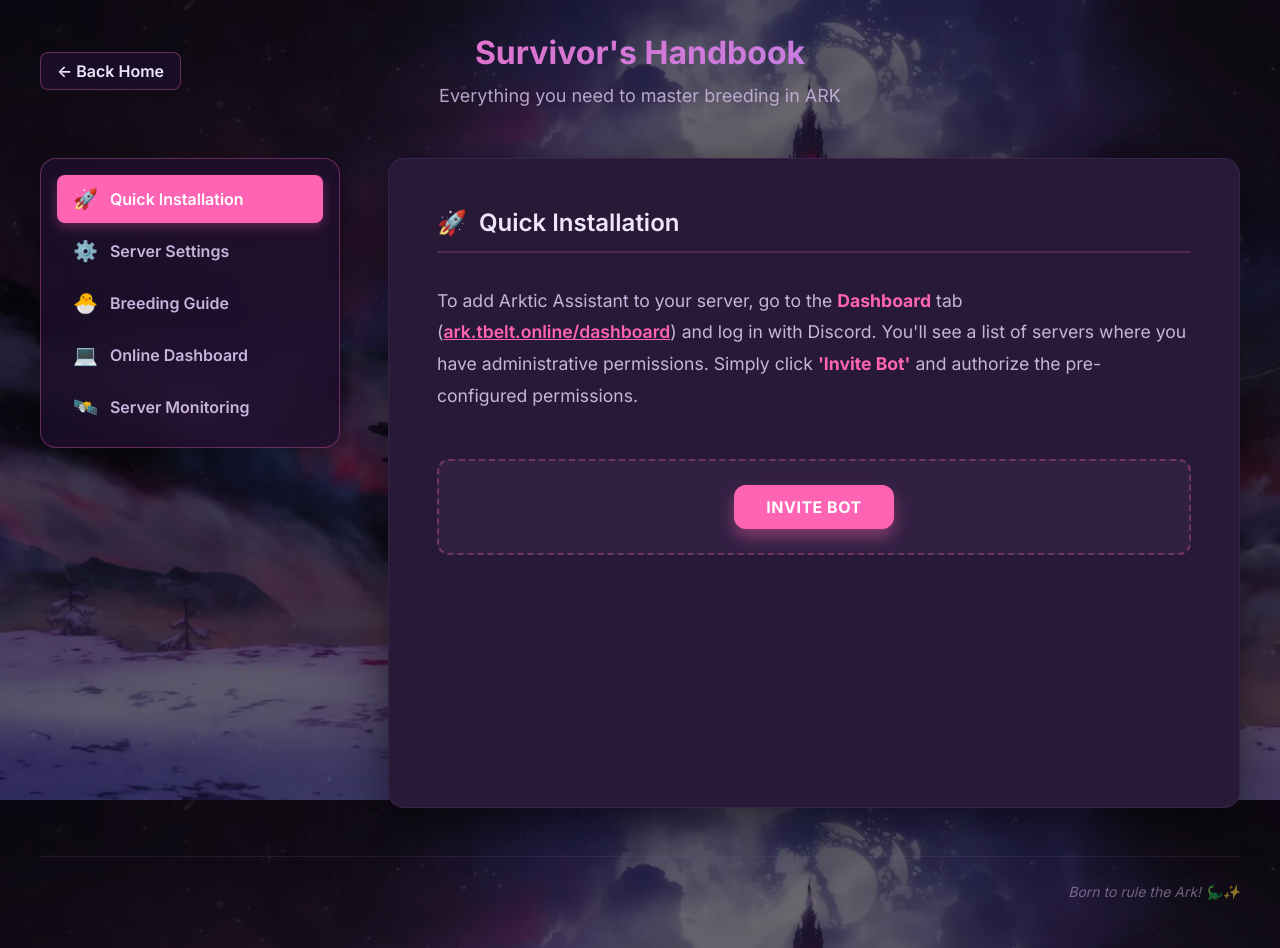
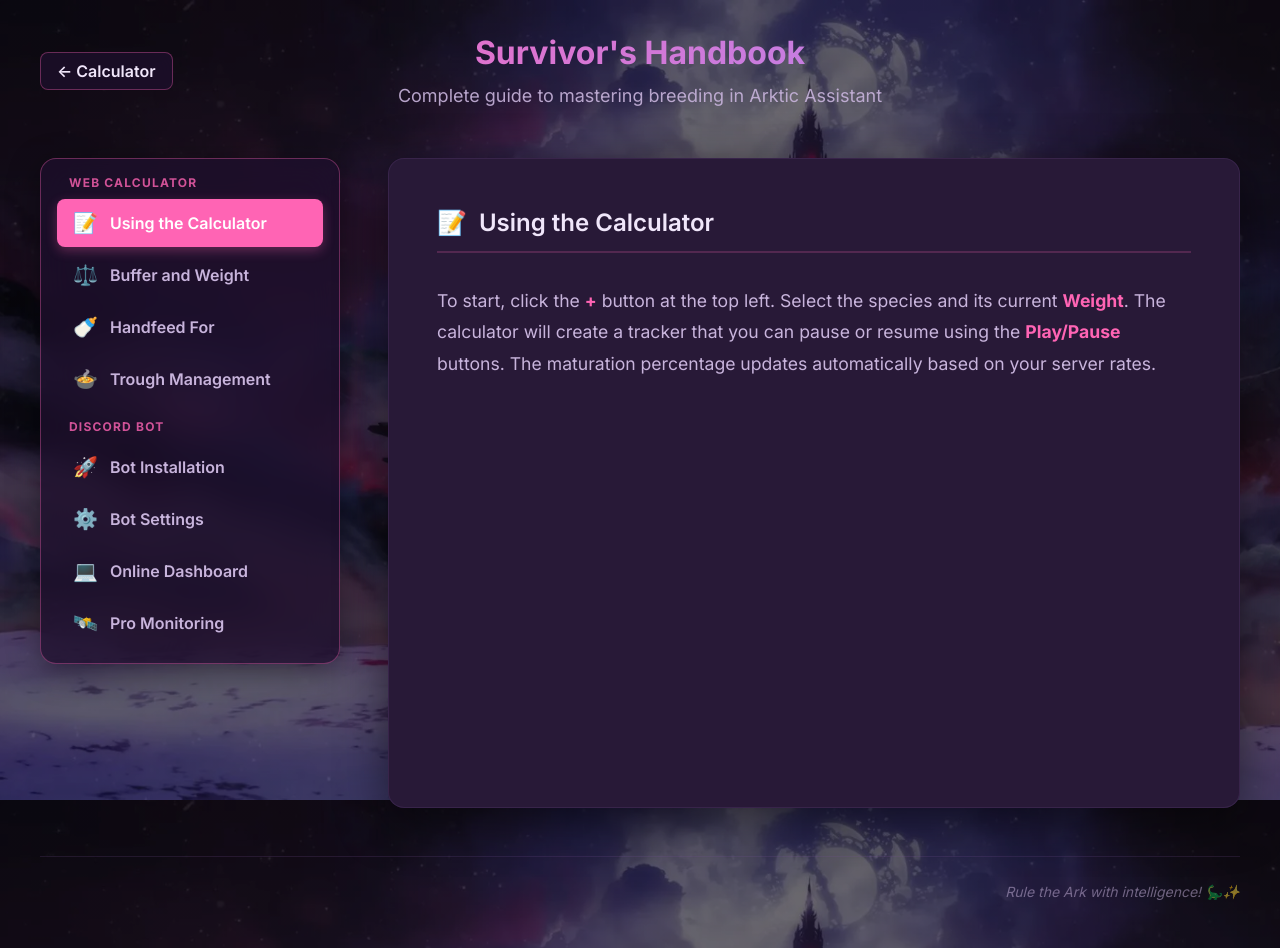
Before and after one commit to tBeltty/ARK-Breeding-Calculator-tBelt, a React (Vite) app: page /help in a window 1280 px wide. Built offline with nearby package versions, Linux system fonts and the light colour scheme; no server answers.

Commit message:
docs: restructure help into categories and add comprehensive web calculator guide

```diff
--- a/src/locales/en.json
+++ b/src/locales/en.json
@@ -335,30 +335,46 @@
     },
     "help": {
         "title": "Survivor's Handbook",
-        "subtitle": "Everything you need to master breeding in ARK",
-        "footer": "Born to rule the Ark! 🦕✨",
-        "back_btn": "Back Home",
+        "subtitle": "Complete guide to mastering breeding in Arktic Assistant",
+        "footer": "Rule the Ark with intelligence! 🦕✨",
+        "back_btn": "Calculator",
         "invite_btn": "Invite Bot",
+        "categories": {
+            "calculator": "Web Calculator",
+            "bot": "Discord Bot"
+        },
         "sections": {
+            "calc_basic": {
+                "title": "Using the Calculator",
+                "content": "To start, click the **+** button at the top left. Select the species and its current **Weight**. The calculator will create a tracker that you can pause or resume using the **Play/Pause** buttons. The maturation percentage updates automatically based on your server rates."
+            },
+            "calc_buffer": {
+                "title": "Buffer and Weight",
+                "content": "The **Buffer** is the actual time your baby can survive with a full inventory before starving. The most critical data point is **Weight**: more weight means more food stacks fit in the inventory, providing a longer 'Buffer' (and more sleep for you)."
+            },
+            "calc_handfeed": {
+                "title": "Handfeed For",
+                "content": "The **'Hand Feed For'** value indicates the maturation percentage needed so the baby can sustain a full inventory until it reaches the Juvenile stage (10%). Once you reach that %, you can fill the baby and rest easy; the trough will take over at 10%."
+            },
+            "calc_trough": {
+                "title": "Trough Management",
+                "content": "Use the **Troughs** tab to simulate how long shared food will last among multiple creatures. You can choose the trough type (Normal, Tek, or Maewing) to calculate the correct spoilage rate and receive alerts before it runs empty."
+            },
             "install": {
-                "title": "Quick Installation",
-                "content": "To add Arktic Assistant to your server, go to the **Dashboard** tab ([ark.tbelt.online/dashboard](https://ark.tbelt.online/dashboard)) and log in with Discord. You'll see a list of servers where you have administrative permissions. Simply click **'Invite Bot'** and authorize the pre-configured permissions."
+                "title": "Bot Installation",
+                "content": "To add Arktic Assistant to your Discord server, go to [ark.tbelt.online/dashboard](https://ark.tbelt.online/dashboard). You will see your servers; click **'Invite Bot'** to authorize it with the necessary permissions."
             },
             "settings": {
-                "title": "Server Settings",
-                "content": "The bot adapts to any configuration. Use **/settings game** to toggle between ASA and ASE, and **/settings rates** to choose between automatic official sync or custom multipliers for private servers."
-            },
-            "breeding": {
-                "title": "Breeding Guide",
-                "content": "The key command is **/track**. Make sure to provide the **Weight** of your creature; this is the most critical data point, as it allows the bot to calculate how much food fits in the inventory and how much real 'Buffer' time the baby has before starving."
+                "title": "Bot Settings",
+                "content": "Configure the bot with **/settings**. You can change the game version (**ASA/ASE**), maturation rates (synced with officials or manual), and the notification channel for hunger alerts."
             },
             "dashboard": {
                 "title": "Online Dashboard",
-                "content": "At **ark.tbelt.online/dashboard**, you can manage everything visually. It includes a **Remote Executor** to start trackers without opening Discord and **Command Restrictions** to limit bot usage to specific roles or trusted channels."
+                "content": "The web panel allows you to manage multiple servers, configure command restrictions by role/channel, and use the **Remote Executor** to start Discord trackers from the web."
             },
             "monitoring": {
-                "title": "Server Monitoring",
-                "content": "Link your creatures to a real server. If the ARK server goes down, the system will detect the offline status and **automatically pause your breeding timers** to prevent accidental deaths due to lack of food during downtime."
+                "title": "Pro Monitoring",
+                "content": "Link your trackers to a real ARK server. If the server goes down, Arktic Assistant will **automatically pause your babies** so they don't die during server downtime."
             }
         }
     }
--- a/src/locales/es.json
+++ b/src/locales/es.json
@@ -310,31 +310,47 @@
         "made_by": "Hecho con ❤️ por"
     },
     "help": {
-        "title": "Guía del Sobreviviente",
-        "subtitle": "Todo lo que necesitas para dominar la crianza en ARK",
-        "footer": "¡Nacido para dominar el Arca! 🦕✨",
-        "back_btn": "Volver al Inicio",
+        "title": "Manual del Sobreviviente",
+        "subtitle": "Guía completa para dominar la crianza en Arktic Assistant",
+        "footer": "¡Domina el Arca con inteligencia! 🦕✨",
+        "back_btn": "Calculadora",
         "invite_btn": "Invitar al Bot",
+        "categories": {
+            "calculator": "Calculadora Web",
+            "bot": "Bot de Discord"
+        },
         "sections": {
+            "calc_basic": {
+                "title": "Uso de la Calculadora",
+                "content": "Para empezar, haz clic en el botón **+** arriba a la izquierda. Selecciona la especie y su **Peso (Weight)** actual. La calculadora creará un rastreador que puedes pausar o reanudar con los botones de **Play/Pause**. El porcentaje de maduración se actualiza automáticamente basándose en las tasas de tu servidor."
+            },
+            "calc_buffer": {
+                "title": "Buffer y Peso",
+                "content": "El **Buffer** es el tiempo real que tu bebé puede sobrevivir con el inventario lleno antes de morir de hambre. El dato más importante es el **Peso (Weight)**: a mayor peso, más stacks de comida caben, y por lo tanto, más 'Buffer' (tiempo de sueño para ti) tendrás."
+            },
+            "calc_handfeed": {
+                "title": "Handfeed For (Alimentar a mano)",
+                "content": "El valor **'Hand Feed For'** indica el porcentaje de maduración necesario para que el bebé pueda sostener un inventario lleno que dure hasta la etapa Juvenil (10%). Una vez alcances ese %, puedes llenar al bebé e irte tranquilo; el comedero se encargará del resto al llegar al 10%."
+            },
+            "calc_trough": {
+                "title": "Gestión de Comederos",
+                "content": "Usa la pestaña de **Comederos** para simular cuánto durará la comida compartida entre varias criaturas. Puedes elegir el tipo de comedero (Normal, Tek o Maewing) para calcular la tasa de descomposición (spoilage) correcta y recibir alertas antes de que se vacíe."
+            },
             "install": {
-                "title": "Instalación Rápida",
-                "content": "Para añadir Arktic Assistant a tu servidor, ve a la pestaña **Dashboard** ([ark.tbelt.online/dashboard](https://ark.tbelt.online/dashboard)) e inicia sesión con Discord. Allí verás una lista de servidores donde tienes permisos de administración. Solo tienes que hacer clic en **'Invite Bot'** y autorizar los permisos pre-configurados."
+                "title": "Instalación del Bot",
+                "content": "Para añadir Arktic Assistant a tu servidor de Discord, ve a [ark.tbelt.online/dashboard](https://ark.tbelt.online/dashboard). Verás tus servidores; haz clic en **'Invite Bot'** para autorizarlo con los permisos necesarios."
             },
             "settings": {
-                "title": "Ajustes del Servidor",
-                "content": "El bot se adapta a cualquier configuración. Usa **/settings game** para alternar entre ASA y ASE, y **/settings rates** para elegir entre sincronización oficial automática o multiplicadores personalizados para servidores privados."
-            },
-            "breeding": {
-                "title": "Guía de Crianza",
-                "content": "El comando clave es **/track**. Asegúrate de indicar el **Peso (Weight)** de tu criatura; este es el dato más importante, ya que permite al bot calcular cuánta comida cabe en el inventario y cuánto tiempo de 'Buffer' real tiene el bebé antes de morir."
+                "title": "Ajustes del Bot",
+                "content": "Configura el bot con **/settings**. Puedes cambiar la versión del juego (**ASA/ASE**), las tasas de maduración (sincronizadas con oficiales o manuales) y el canal de notificaciones para alertas de hambre."
             },
             "dashboard": {
                 "title": "Dashboard Online",
-                "content": "En **ark.tbelt.online/dashboard** puedes gestionar todo visualmente. Incluye un **Ejecutor Remoto** para iniciar rastreos sin abrir Discord y **Restricciones de Comandos** para limitar el uso del bot a ciertos roles o canales de confianza."
+                "content": "El panel web permite gestionar múltiples servidores, configurar restricciones de comandos por rol/canal y usar el **Ejecutor Remoto** para iniciar rastreadores en Discord desde la web."
             },
             "monitoring": {
-                "title": "Monitoreo de Servidores",
-                "content": "Vincula tus criaturas a un servidor real. Si el servidor de ARK se cae, el sistema detectará el estado offline y **pausará automáticamente tus timers** de crianza para evitar muertes accidentales por falta de comida durante el downtime."
+                "title": "Monitoreo Pro",
+                "content": "Vincula tus rastreadores a un servidor ARK real. Si el servidor cae, Arktic Assistant **pausará automáticamente tus bebés** para que no mueran durante el tiempo de inactividad del servidor."
             }
         }
     }
--- a/src/pages/HelpPage.jsx
+++ b/src/pages/HelpPage.jsx
@@ -11,15 +11,28 @@
     // Ensure the theme from main app is applied to the body
     useTheme();
 
-    const sections = [
+    const categories = [
+        {
+            id: 'calculator',
+            sections: [
+                { id: 'calc_basic', icon: '📝' },
+                { id: 'calc_buffer', icon: '⚖️' },
+                { id: 'calc_handfeed', icon: '🍼' },
+                { id: 'calc_trough', icon: '🍲' }
+            ]
+        },
+        {
+            id: 'bot',
+            sections: [
                 { id: 'install', icon: '🚀' },
                 { id: 'settings', icon: '⚙️' },
-        { id: 'breeding', icon: '🐣' },
                 { id: 'dashboard', icon: '💻' },
                 { id: 'monitoring', icon: '🛰️' }
+            ]
+        }
     ];
 
-    const [activeSectionId, setActiveSectionId] = useState('install');
+    const [activeSectionId, setActiveSectionId] = useState('calc_basic');
 
     const handleInviteClick = () => {
         window.open('https://ark.tbelt.online/dashboard', '_blank');
@@ -39,7 +52,13 @@
     };
 
     const sectionContent = t(`help.sections.${activeSectionId}`, { returnObjects: true });
-    const currentIcon = sections.find(s => s.id === activeSectionId)?.icon;
+
+    // Find active icon
+    let currentIcon = '';
+    categories.forEach(cat => {
+        const found = cat.sections.find(s => s.id === activeSectionId);
+        if (found) currentIcon = found.icon;
+    });
 
     return (
         <div className={styles.helpPageRoot}>
@@ -58,7 +77,12 @@
 
                 <div className={styles.contentLayout}>
                     <aside className={styles.navigationSidebar}>
-                        {sections.map(section => (
+                        {categories.map(category => (
+                            <div key={category.id} className={styles.categoryGroup}>
+                                <h3 className={styles.categoryHeader}>
+                                    {t(`help.categories.${category.id}`)}
+                                </h3>
+                                {category.sections.map(section => (
                                     <button
                                         key={section.id}
                                         className={`${styles.navLink} ${activeSectionId === section.id ? styles.linkActive : ''}`}
@@ -67,6 +91,8 @@
                                         <span className={styles.navIcon}>{section.icon}</span>
                                         <span className={styles.navText}>{t(`help.sections.${section.id}.title`)}</span>
                                     </button>
+                                ))}
+                            </div>
                         ))}
                     </aside>
 
@@ -83,7 +109,7 @@
                                 }}
                             />
 
-                            {activeSectionId === 'install' && (
+                            {(activeSectionId === 'install' || activeSectionId === 'dashboard') && (
                                 <div className={styles.highlightCard}>
                                     <button
                                         className={`${styles.actionButton} ${styles.primaryAction}`}
--- a/src/pages/HelpPage.module.css
+++ b/src/pages/HelpPage.module.css
@@ -78,8 +78,27 @@
     padding: var(--space-lg);
     display: flex;
     flex-direction: column;
+    gap: var(--space-lg);
+    box-shadow: 0 8px 32px rgba(0, 0, 0, 0.4);
+    max-height: calc(100vh - 200px);
+    overflow-y: auto;
+}
+
+.categoryGroup {
+    display: flex;
+    flex-direction: column;
     gap: var(--space-xs);
-    box-shadow: 0 8px 32px rgba(0, 0, 0, 0.4);
+}
+
+.categoryHeader {
+    font-size: var(--text-xs);
+    text-transform: uppercase;
+    letter-spacing: 0.1em;
+    color: rgb(var(--primary));
+    opacity: 0.8;
+    margin-bottom: var(--space-xs);
+    padding-left: var(--space-md);
+    font-weight: 700;
 }
 
 .navLink {
```
Also changed, not shown: 2 other files (tests, documents, lock files or other folders). Lines whose indentation alone changed are shown as unchanged.
